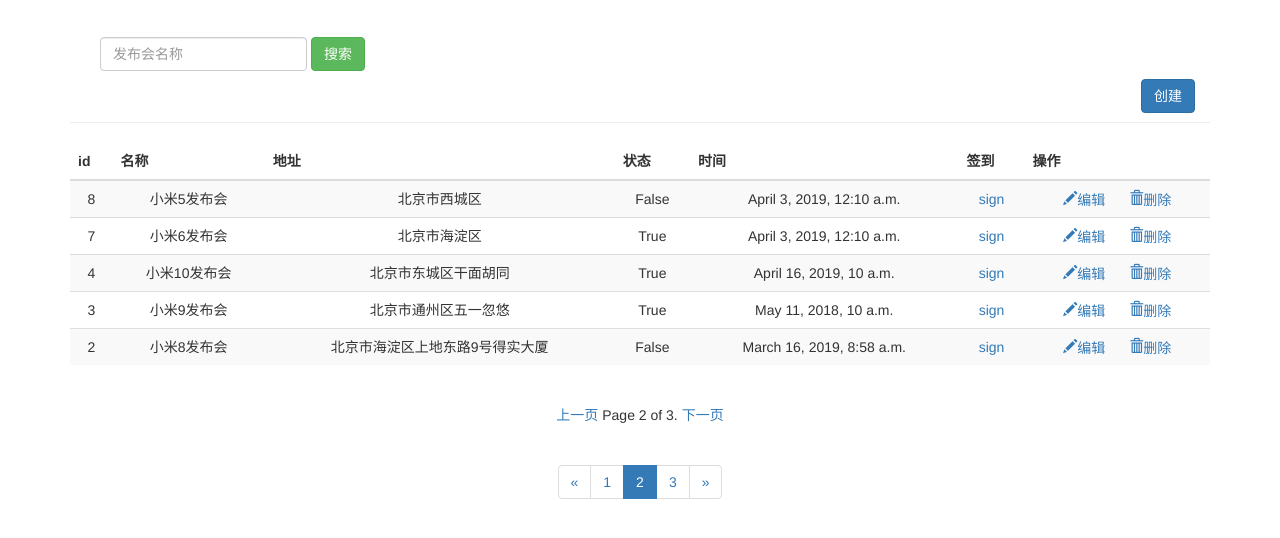
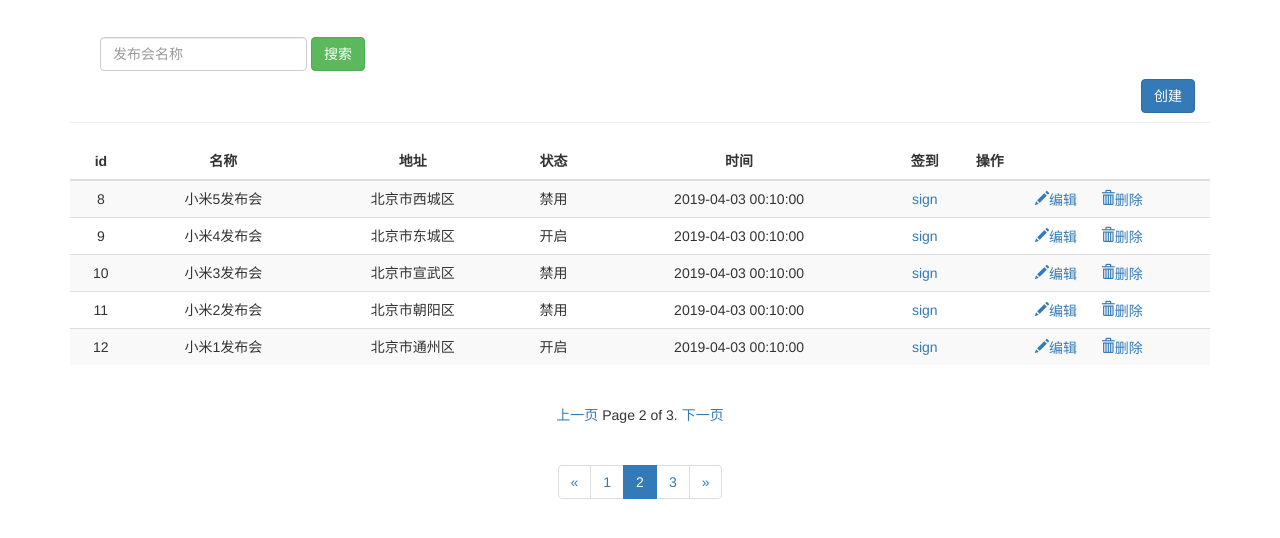
Before and after one commit to zhangbo666/test_sign, a Django app: page /search_name/?page=2 in a window 1280 px wide. Shown: the part 51-589 px from the top of the page. Run offline with Django 3.2, Linux system fonts and the light colour scheme; a user stored in the database is signed in; data comes from the database, SQL or seed files in the repository; both versions use the stored data as it was after the commit; some libraries are stand-ins or nearby versions.

Commit message:
2019-04-09 提交

```diff
--- a/test_sign/sign/templates/event_manage.html
+++ b/test_sign/sign/templates/event_manage.html
@@ -43,50 +43,53 @@
 
           <h3>添加项目</h3>
 
-          <form class="form-horizontal" style="margin-left:400px;" method="post" action="/event_manage/add_event/">
+          <form class="form-horizontal" style="margin-left:500px;margin-top: 160px;" method="post" action="/event_manage/add_event/">
               <fieldset>
                   <div class="control-group">
-                      <label class="control-label">名称</label>
                       <div class="controls">
-                          <input type="text" name='event_name' class="input-xlarge">
+                          <label class="control-label">名称</label>
+                          <input type="text" name='event_name' class="input-xlarge" style="margin-left: 28px;width:200px;">
                           <span style="color:red">{{ event_name }}</span>
                       </div>
                   </div>
 
-                  <div class="control-group">
-                      <label class="control-label">地址</label>
+                  <div class="control-group"  style="margin-top: 20px;">
                       <div class="controls">
-                          <input type="text" name='event_address' class="input-xlarge">
+                          <label class="control-label">地址</label>
+                          <input type="text" name='event_address' class="input-xlarge" style="margin-left: 28px;width:200px;">
                           <span style="color:red">{{ event_address }}</span>
                       </div>
                   </div>
 
-                  <div class="control-group">
-                      <label class="control-label">参加人数</label>
+                  <div class="control-group" style="margin-top: 20px;">
                       <div class="controls">
-                          <input type="text" name='event_limit' class="input-xlarge">
+                          <label class="control-label">参加人数</label>
+                          <input type="text" name='event_limit' class="input-xlarge" style="width:200px;">
                           <span style="color:red">{{ event_limit }}</span>
                       </div>
                   </div>
 
 
-                  <div class="control-group">
-                      <label class="control-label">状态</label>
+                  <div class="control-group" style="margin-top: 20px;">
                       <div class="controls" style="height:30px;">
-                          <label class="radio inline" style="left: 50px;float: left">
+                          <label class="control-label" style="left: 40px;float: left">状态</label>
+                          <label class="radio inline" style="left: 60px;float: left">
                                 <input type="radio" value="1" checked="checked" name="event_status">开启
                           </label>
-                          <label class="radio inline" style="left: 80px;float: left;">
+                          <label class="radio inline" style="left: 90px;float: left;">
                                 <input type="radio" value="0" name="event_status">关闭
                           </label>
                       </div>
                   </div>
 
-                  <div class="control-group" style="margin-left:20px;float: left">
+                  <div class="control-group" style="margin-left:20px;margin-top:20px;">
                       <div class="controls">
                         <button class="btn btn-success">保存</button>
                       </div>
                   </div>
+
+
+
               </fieldset>
           </form>
 
@@ -125,13 +128,13 @@
                       <thead>
 
                           <tr>
-                              <th>id</th>
-                              <th>名称</th>
-                              <th>地址</th>
-                              <th>状态</th>
-                              <th>时间</th>
-                              <th>签到</th>
-                              <th>操作</th>
+                              <th style="text-align:center;vertical-align: middle">id</th>
+                              <th style="text-align:center;vertical-align: middle">名称</th>
+                              <th style="text-align:center;vertical-align: middle">地址</th>
+                              <th style="text-align:center;vertical-align: middle">状态</th>
+                              <th style="text-align:center;vertical-align: middle">时间</th>
+                              <th style="text-align:center;vertical-align: middle">签到</th>
+                              <th style="align:le">操作</th>
                           </tr>
                       </thead>
 
@@ -143,8 +146,17 @@
                               <td>{{ event.id}}</td>
                               <td>{{ event.name}}</td>
                               <td>{{ event.address}}</td>
-                              <td>{{ event.status}}</td>
-                              <td>{{ event.start_time}}</td>
+                              <td>{% if event.status == True %}
+
+                                  <span>开启</span>
+
+                                  {% elif event.status == False %}
+
+                                  <span>禁用</span>
+
+                                  {% endif %}
+                              </td>
+                              <td>{{ event.start_time | date:"Y-m-d H:i:s"}}</td>
                               <td><a href="/sign_index/{{ event.id }}/" target="{{ event.id }}_blank">sign</a></td>
                               <td>
                                   <a href="#">
--- a/test_sign/sign/templates/index.html
+++ b/test_sign/sign/templates/index.html
@@ -17,7 +17,7 @@
 
   <body>
 
-     <div style="background-image: url(http://assets.youzhan.org/img/d/dd/2de797545de56274f03a5920eb3a1.jpg);height: 580px;">
+     <div style="background-image: url(http://assets.youzhan.org/img/d/dd/2de797545de56274f03a5920eb3a1.jpg);height: 694px;">
 
          <div class="container" style="width:300px;">
             <form class="form-signin" style="text-align:center;margin-top: 200px;" method="post" action="/login_action/">
--- a/test_sign/sign/views.py
+++ b/test_sign/sign/views.py
@@ -30,7 +30,8 @@ def event_manage(request):
 
     username = request.session.get('user','')
 
-    events = Event.objects.all()
+    # events = Event.objects.all()
+    events = Event.objects.order_by('id') #按照id升序
 
     paginator = Paginator(events,5)
 
@@ -84,7 +85,7 @@ def search_name(request):
 
     search_name = request.GET.get('name','')
 
-    events = Event.objects.filter(name__contains=search_name)
+    events = Event.objects.filter(name__contains=search_name).order_by('id') #按照id升序
 
 
     if len(events) == 0:
@@ -208,7 +209,8 @@ def guest_manage(request):
 
     username = request.session.get('user','')
 
-    guests = Guest.objects.all()
+    # guests = Guest.objects.all()
+    guests = Guest.objects.order_by('id') #按照id升序
 
     paginator = Paginator(guests,5)
 
@@ -249,13 +251,13 @@ def search_phone(request):
 
     search_phone = request.GET.get('phone','')
 
-    guests = Guest.objects.filter(phone__contains=search_phone)
+    guests = Guest.objects.filter(phone__contains=search_phone).order_by('id') #按照id升序
 
     if len(guests) == 0:
 
         return render(request,"guest_manage.html",{"user":username,"type":"list",
                                                    "search_result":"result_not",
-                                                   "hint":"搜索'手机号'查询结果为空"})
+                                                   "hint":"搜索嘉宾查询结果为空，请重新查询！！！"})
 
     paginator = Paginator(guests,5)
 
@@ -275,7 +277,7 @@ def search_phone(request):
         contacts = paginator.page(paginator.num_pages)
 
     return render(request,"guest_manage.html",{"user":username,"guests":contacts,
-                                               "type":"list","search_result":"result_not",
+                                               "type":"list","search_result":"result_data",
                                                "phone":search_phone})
 
 
@@ -283,9 +285,11 @@ def search_phone(request):
 @login_required
 def add_guest(request):
 
+    events = Event.objects.all()
+
     if request.method == 'GET':
 
-        return render(request,"guest_manage.html",{"type":"add"})
+        return render(request,"guest_manage.html",{"type":"add","events":events})
 
     elif request.method == 'POST':
 
@@ -297,24 +301,34 @@ def add_guest(request):
 
         guest_status = request.POST.get("guest_status","")
 
+        event_name = request.POST.get("event_name","")
+
+        event_id   = Event.objects.get(name=event_name)
+
+        event_id   = event_id.id
+
         if guest_name == "":
 
-            return render(request,"event_manage.html",{"type":"add","guest_name":"发布会名称不能为空"})
+            return render(request,"guest_manage.html",{"type":"add","guest_name":"嘉宾姓名不能为空"})
 
         elif guest_phone == "":
 
-            return render(request,"event_manage.html",{"type":"add","guest_phone":"发布会地址不能为空"})
+            return render(request,"guest_manage.html",{"type":"add","guest_phone":"嘉宾手机号不能为空"})
 
         elif guest_email == "":
 
-            return render(request,"event_manage.html",{"type":"add","guest_email":"发布会参加人数不能为空"})
+            return render(request,"guest_manage.html",{"type":"add","guest_email":"嘉宾邮箱不能为空"})
+
+        elif event_name == "":
+
+            return render(request,"guest_manage.html",{"type":"add","event_name":"嘉宾关联发布会未选择"})
 
         else:
 
-            Event.objects.create(name=event_name,address=event_address,status=event_status,limit=event_limit,
-                                 start_time=datetime(2019,4,3,00,10,00))
+            Guest.objects.create(realname=guest_name,phone=guest_phone,email=guest_email,
+                                 sign=guest_status,event_id=event_id,create_time=datetime(2019,4,9,1,10,00))
 
-            return HttpResponseRedirect("/event_manage/")
+            return HttpResponseRedirect("/guest_manage/")
 
 
 
```
Also changed, not shown: test_sign/sign/templates/guest_manage.html (+39 -16 lines), test_sign/test_sign/settings.py (+14 -14 lines), test_sign/db.sqlite3.
